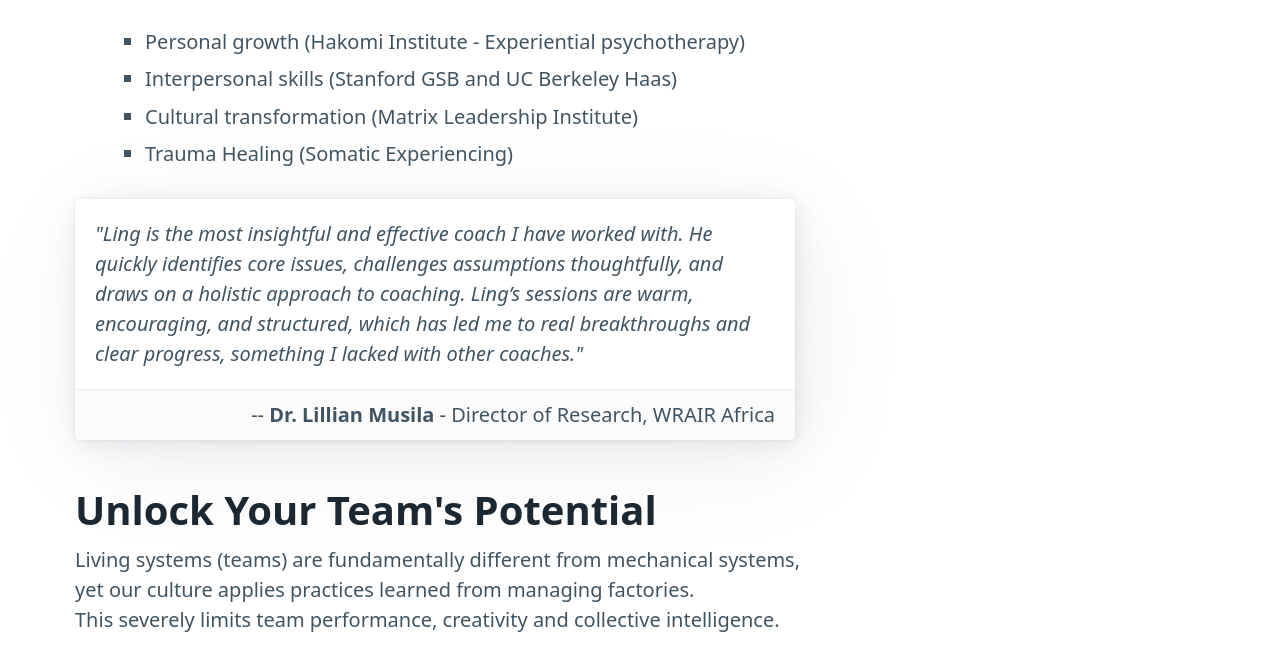
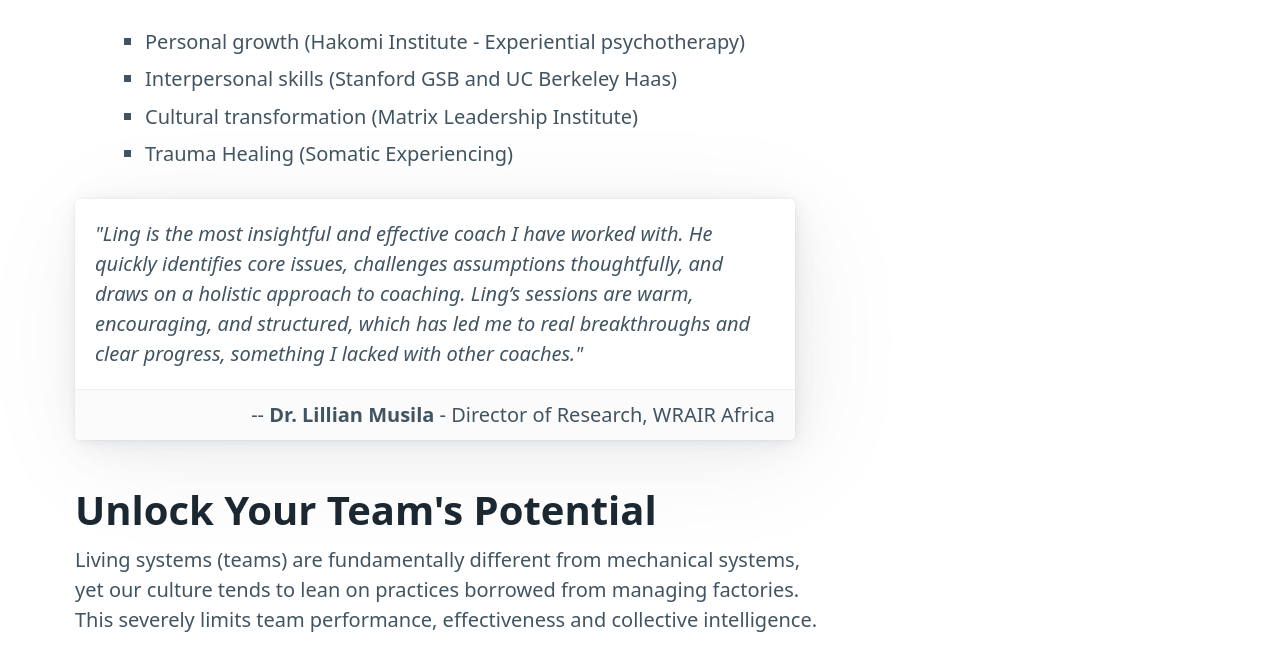
Before and after one commit to lingthio/lingthio.com, a plain HTML site: page docs/index.html in a window 1280 px wide. Shown: the part 306-952 px from the top of the page. Drawn offline with nearby package versions, Linux system fonts and the light colour scheme.

Commit message:
Refine language in team performance section

```diff
--- a/docs/index.html
+++ b/docs/index.html
@@ -71,8 +71,8 @@
             <h1>Unlock Your Team's Potential</h1>
             <p>
                 Living systems (teams) are fundamentally different from mechanical systems,<br>
-                yet our culture applies practices learned from managing factories.<br>
-                This severely limits team performance, creativity and collective intelligence.
+                yet our culture tends to lean on practices borrowed from managing factories.<br>
+                This severely limits team performance, effectiveness and collective intelligence.
             </p>
 
             <h2>Partner with an effective team coach</h2>
```
